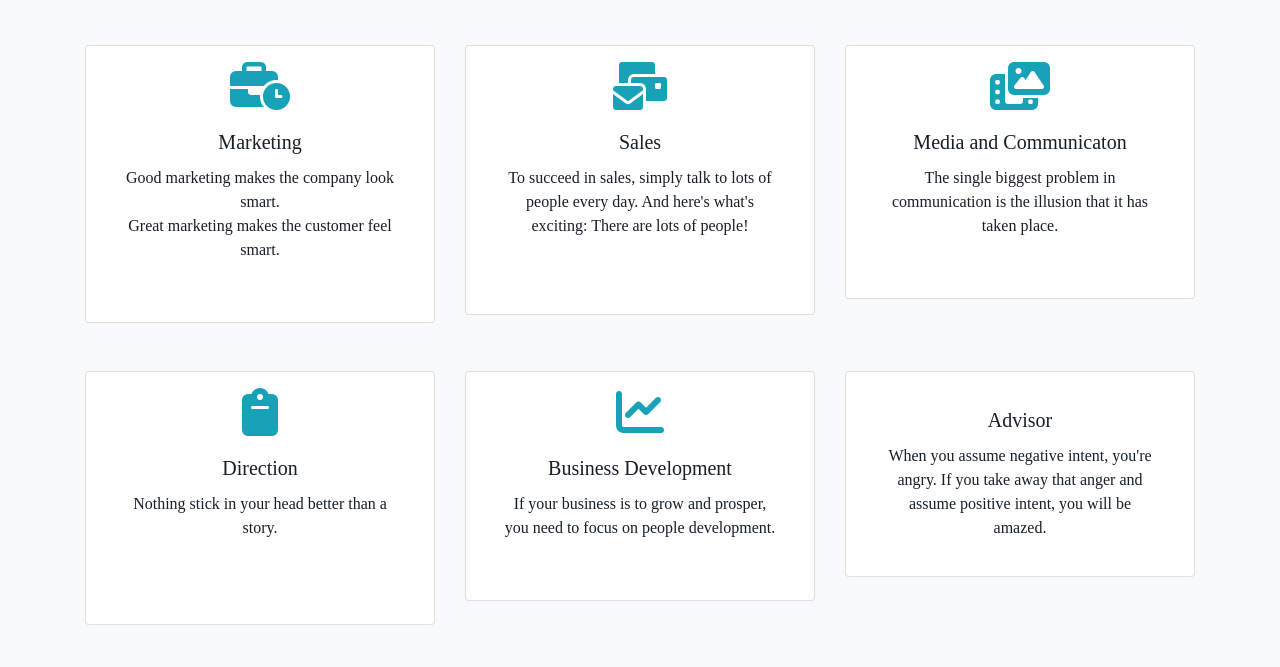
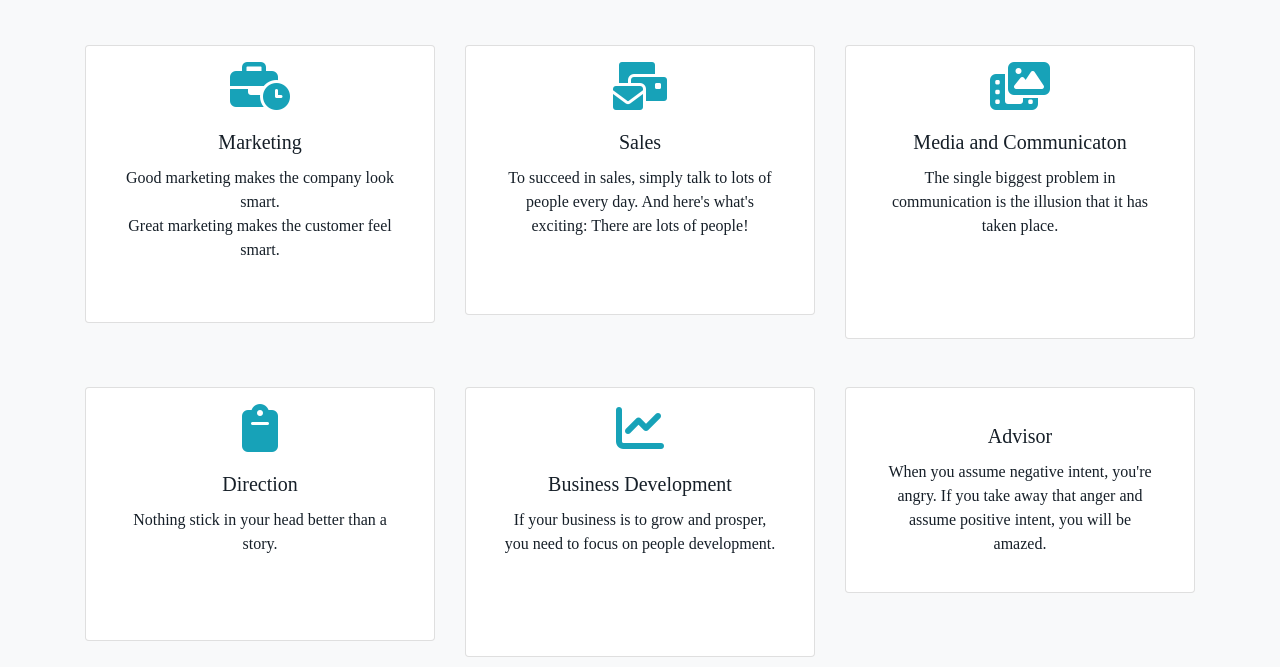
Before and after one commit to rincyrosepf/fj-static-web, a plain HTML site: page index.html in a window 1280 px wide. Shown: the part 633-1300 px from the top of the page. Drawn offline with nearby package versions, Linux system fonts and the light colour scheme; some icons are missing.

Commit message:
Update index.html

```diff
--- a/index.html
+++ b/index.html
@@ -104,7 +104,7 @@
                 <i class="fas fa-photo-video display-1 text-info" style='font-size:48px;color:rgb(164, 216, 250)'></i>
                 <div class="card-body">
                   <h5 class="card-title">Media and Communicaton</h5>
-                  <p class="card-text">The single biggest problem in communication is the illusion that it has taken place.<br><br></p>
+                  <p class="card-text">The single biggest problem in communication is the illusion that it has taken place.<br><br></p><br>
 
                 </div>
               </div>
@@ -130,7 +130,7 @@
                 <i class="fas fa-chart-line display-1 text-info" style='font-size:48px;color:rgb(164, 216, 250)'></i>
                 <div class="card-body">
                   <h5 class="card-title">Business Development</h5>
-                  <p class="card-text">If your business is to grow and prosper, you need to focus on people development.<br><br></p>
+                  <p class="card-text">If your business is to grow and prosper, you need to focus on people development.<br><br></p><br>
 
                 </div>
               </div>
```
